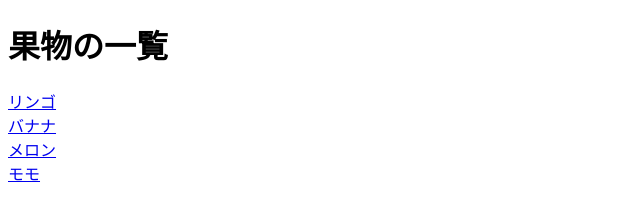
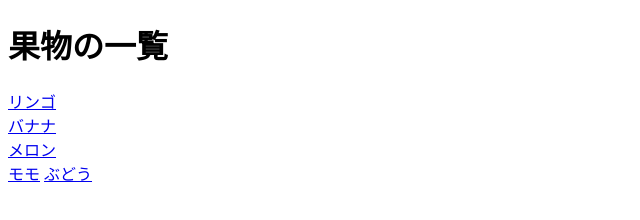
Before and after one commit to RieTakada-jyobi/practice-clone_1-2, a plain HTML site: page index.html in a window 1280 px wide. Shown: the full height of the page, 0-640 px from the left. Drawn offline with Linux system fonts and the light colour scheme.

Commit message:
index.htmlに1行追記

```diff
--- a/index.html
+++ b/index.html
@@ -10,5 +10,6 @@
     <a href="banana.html">バナナ</a><br>
     <a href="melon.html">メロン</a><br>
     <a href="peach.html">モモ</a>
+    <a href="apple.html">ぶどう</a>
 </body>
 </html>
```
